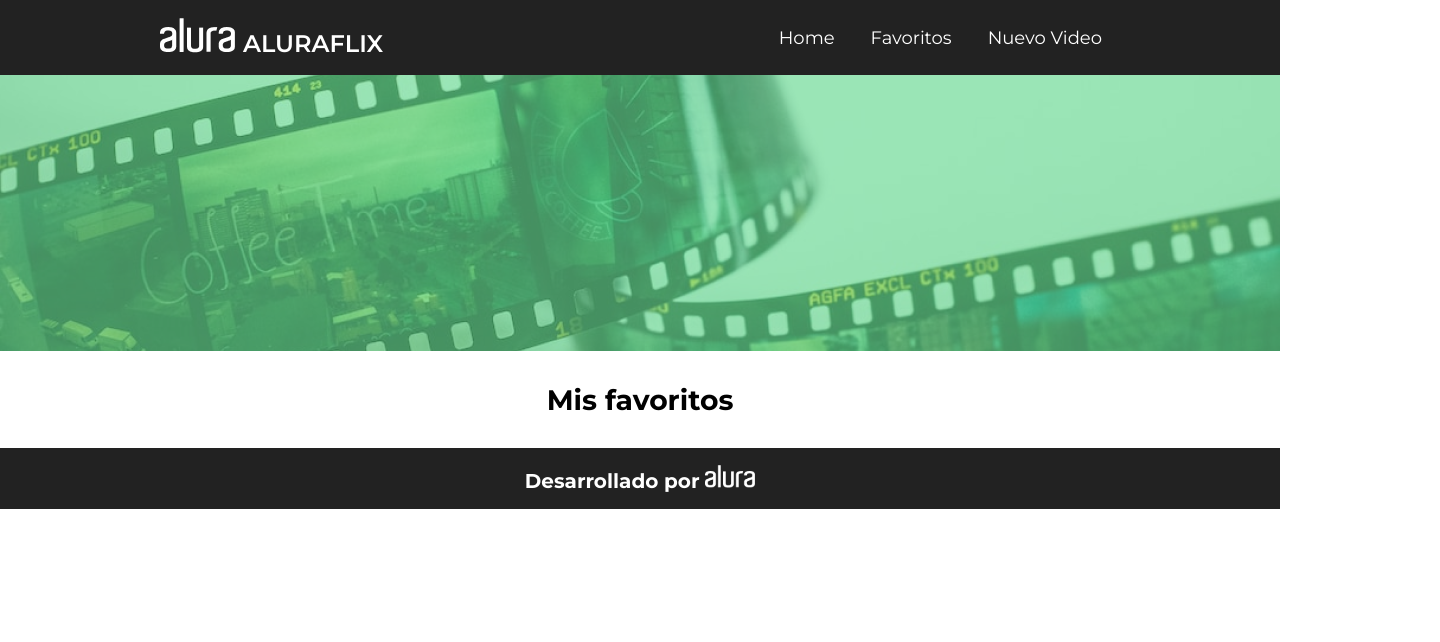
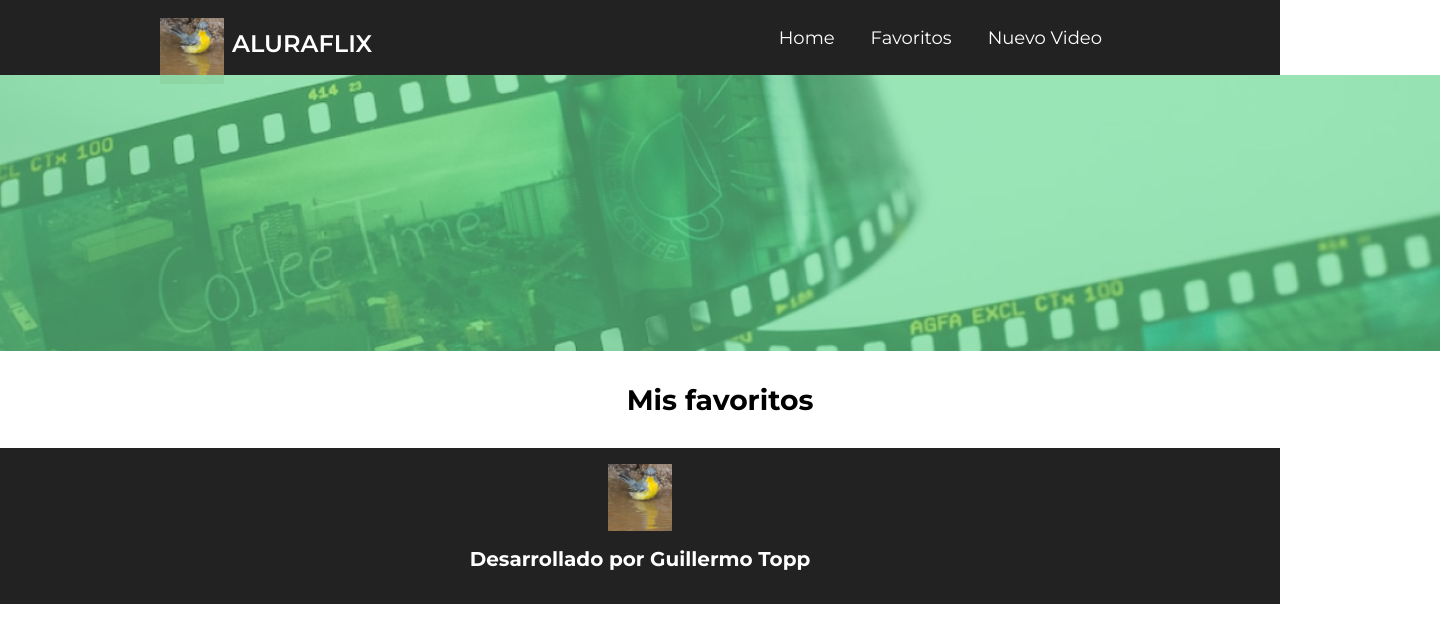
Before and after one commit to Guillermotopp/AluraFlix-by-Guillermo-Topp, a React (Create React App) app: page /favoritos in a window 1280 px wide. Shown: the top 642 px of the page, 1440 px wide, since content can reach past the window. Built offline with nearby package versions, Linux system fonts and the light colour scheme.

Commit message:
AluraFlix V1.4 video principal funcionando - Pie y cabecera Arrejlados desarrollo de favoritos

```diff
--- a/src/components/Card/Card.module.css
+++ b/src/components/Card/Card.module.css
@@ -1,7 +1,7 @@
 .container {
     padding: 0 0 1em 0;
     margin-top: .5em;
-    width: 282px;
+    width: 220px;
     background-color: var(--gris);
     display: flex;
     flex-direction: column;
@@ -23,6 +23,10 @@
 
 .link {
     text-decoration: none;
+    font-size: 16px;
     color: inherit;
     text-align: left;
 }
+h2{
+    font-size: 12px;
+}
--- a/src/components/Card/index.js
+++ b/src/components/Card/index.js
@@ -1,27 +1,58 @@
-import { useFavoritosContext } from "context/Favoritos";
-import styles from "./Card.module.css";
-import iconFavorito from "./iconFavorito.png";
-import iconNoFavorito from "./iconNoFavorito.png";
-import { Link } from "react-router-dom";
-function Card({ id, capa, titulo }) {
+import React, { useState, useEffect } from 'react';
+import { useFavoritosContext } from 'context/Favoritos';
+import styles from './Card.module.css';
+import iconFavorito from './iconFavorito.png';
+import iconNoFavorito from './iconNoFavorito.png';
+import { Link } from 'react-router-dom';
 
-  const {favorito , agregarFavorito}= useFavoritosContext()
-  const isFavorito = favorito.some(fav=> fav.id === id)
-  const icon = isFavorito ? iconFavorito : iconNoFavorito
+function Card({ id, videoId, titulo }) {
+  const { favorito, agregarFavorito } = useFavoritosContext();
+  const [videoLink, setVideoLink] = useState('');
+  const isFavorito = favorito.some((fav) => fav.id === id);
+  const icon = isFavorito ? iconFavorito : iconNoFavorito;
+
+  useEffect(() => {
+    const fetchVideoLink = async () => {
+      try {
+        const videoLink = await obtenerLinkDeLaBaseDeDatos(videoId);
+        setVideoLink(videoLink); // Actualiza el estado con el link del video
+      } catch (error) {
+        console.error('Error al obtener el link del video:', error);
+        // Aquí podrías manejar el error de manera adecuada, por ejemplo, mostrando una imagen alternativa o un mensaje de error en caso de falla
+      }
+    };
+
+    fetchVideoLink();
+  }, [videoId]);
 
   return (
     <div className={styles.container}>
       <Link className={styles.link} to={`/${id}`}>
-      <img src={capa} alt={titulo} className={styles.capa} />
-      <h2>{titulo}</h2>
+        {/* Aquí asegúrate de que videoLink sea una URL válida */}
+        {videoLink ? (
+          <img src={videoLink} alt={titulo} className={styles.capa} />
+        ) : (
+          <p>Video no disponible</p> // Mensaje alternativo en caso de que videoLink no esté disponible
+        )}
+        <h2>{titulo}</h2>
       </Link>
       <img
         src={icon}
         alt="Icono favorito"
         className={styles.favorito}
-        onClick={()=> agregarFavorito({id, titulo, capa})}
+        onClick={() => agregarFavorito({ id, titulo, capa: videoLink })}
       />
     </div>
   );
 }
+
 export default Card;
+
+async function obtenerLinkDeLaBaseDeDatos(videoId) {
+  const response = await fetch(`https://tu-api.com/videos/${videoId}`);
+  if (!response.ok) {
+    throw new Error(`No se pudo obtener el link del video para el videoId ${videoId}`);
+  }
+  const data = await response.json();
+  return data.videoLink; // Asegúrate de que data.videoLink sea la URL correcta del video que quieres mostrar como imagen
+}
--- a/src/components/Container/Container.module.css
+++ b/src/components/Container/Container.module.css
@@ -5,4 +5,5 @@
   justify-content: space-around;
   flex-wrap: wrap;
   gap: 0.5em;
+  width: 1440px;
 }
--- a/src/components/FrontEndContainer/FrontEndContainer.jsx
+++ b/src/components/FrontEndContainer/FrontEndContainer.jsx
@@ -4,7 +4,7 @@ import React from 'react';
 const FrontEndContainer = () => {
   return (
     <div className={styles.frontBox}>
-      <h1 className={styles.frontendcontainer}>Front End</h1>
+      <h1 className={styles.frontendcontainer}>Video Player</h1>
     </div>
   );
 };
--- a/src/components/Pie/Pie.module.css
+++ b/src/components/Pie/Pie.module.css
@@ -3,6 +3,8 @@
     display: flex;
     align-items: center;
     justify-content: center;
+    flex-direction: column;
+    padding: 16px;
 
 }
 
@@ -14,3 +16,6 @@
 h2 img {
     width: 50px;
 }
+img{
+    width: 64px;
+}
--- a/src/components/Pie/index.js
+++ b/src/components/Pie/index.js
@@ -3,7 +3,9 @@ import logo from "./logo-alura.png"
 
 function Pie(){
 return(<footer className={styles.pie}>
-<h2>Desarrollado por <img src={logo} alt="Alura"/></h2>
+<img src={logo} alt="Alura"/>
+<h2>Desarrollado por Guillermo Topp </h2>
+
 
 </footer>)
 
--- a/src/components/VideoComponente/VideoComponente.module.css
+++ b/src/components/VideoComponente/VideoComponente.module.css
@@ -4,6 +4,7 @@
   gap: 10px;
   justify-content: center;
   padding: 20px;
+  width: 1440px;
 }
 
   .videoBox {
```
Also changed, not shown: src/components/Cabecera/logo-alura.png, src/components/Pie/logo-alura.png.
